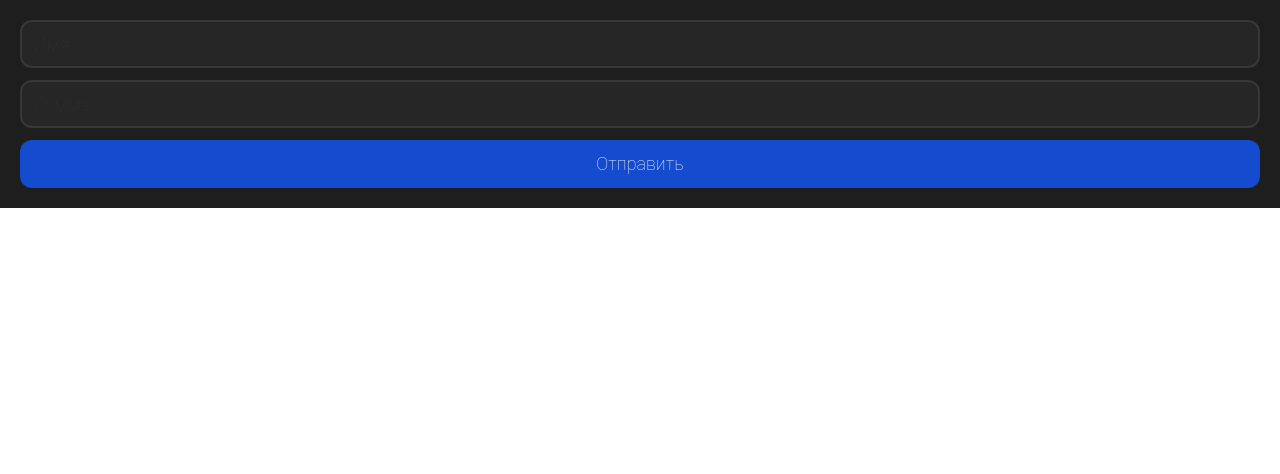
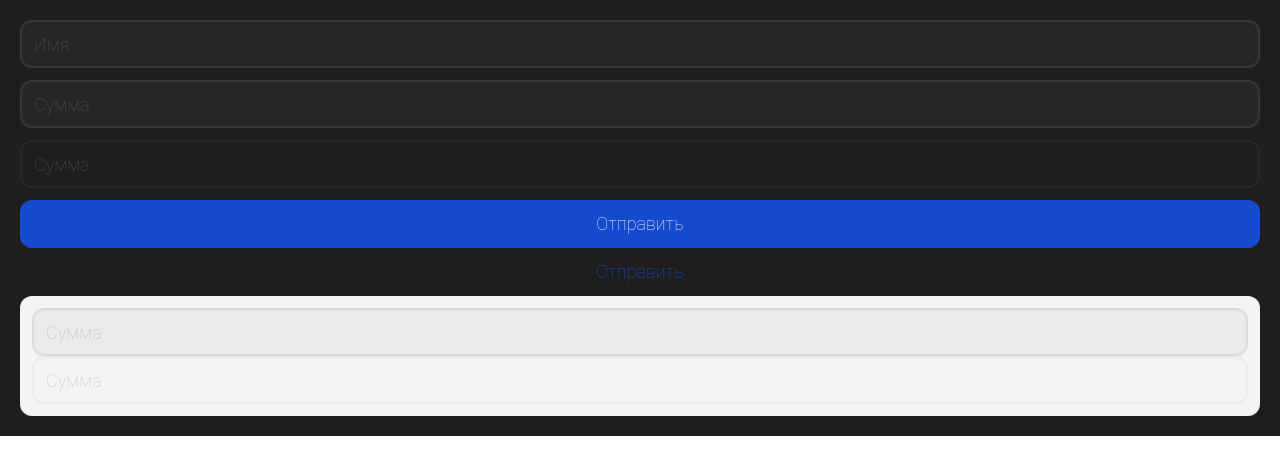
Before and after one commit to llotarev/keeper-finance-front, a React (Create React App) app: page / in a window 1280 px wide. Shown: the top 474 px of the page. Built offline with nearby package versions, Linux system fonts and the light colour scheme.

Commit message:
fix input

```diff
--- a/src/components/Finance/Finance.css
+++ b/src/components/Finance/Finance.css
@@ -6,3 +6,10 @@
 .finance form input {
     margin-bottom: 12px;
 }
+
+
+.card {
+    background: rgb(var(--color-white));
+    padding: 12px;
+    border-radius: 12px;
+}
--- a/src/components/Finance/index.tsx
+++ b/src/components/Finance/index.tsx
@@ -9,10 +9,13 @@ export function Finance() {
             <form action="#">
                 <Input placeholder="Имя"/>
                 <Input type="tel" placeholder="Сумма"/>
+                <Input disabled type="tel" placeholder="Сумма"/>
                 <Button>Отправить</Button>
+                <Button variant="link">Отправить</Button>
             </form>
             <div className="card">
-
+                <Input variant="dark" type="tel" placeholder="Сумма"/>
+                <Input variant="dark" disabled type="tel" placeholder="Сумма"/>
             </div>
         </div>
     )
--- a/src/components/UIKit/Input/style.css
+++ b/src/components/UIKit/Input/style.css
@@ -18,7 +18,7 @@
 }
 
 .input::placeholder {
-    color: rgba(var(--color-white), 0.04);
+    color: rgba(var(--color-white), 0.2);
 }
 
 /* state */
@@ -33,6 +33,12 @@
     box-shadow: 0 0 0 4px rgba(var(--color-danger), .2);
 }
 
+.input:disabled {
+    border-color: rgba(var(--color-white), .04);
+    background-color: transparent;
+    cursor: not-allowed;
+}
+
 /* modify */
 .input--dark {
     background: rgba(var(--color-dark), .04);
@@ -40,6 +46,12 @@
     color: rgba(var(--color-dark), 1);
 }
 
+.input--dark:disabled {
+    border-color: rgba(var(--color-dark), .04);
+    background-color: transparent;
+    cursor: not-allowed;
+}
+
 .input--dark::placeholder {
-    color: rgba(var(--color-dark), .08);
+    color: rgba(var(--color-dark), .2);
 }
```
